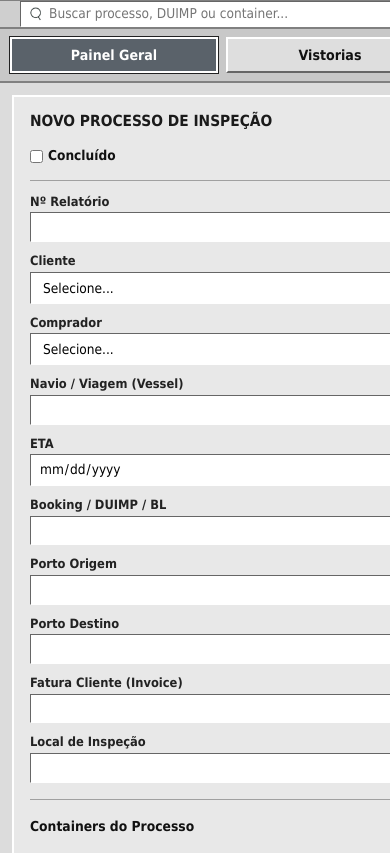
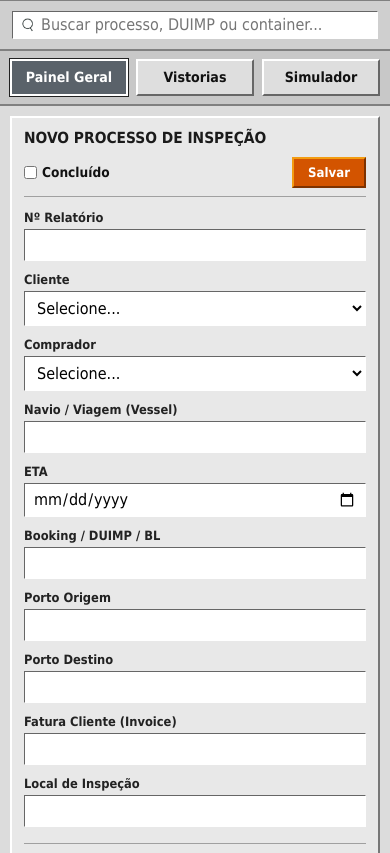
Before and after one commit to michelsmartins-s/simulador-alocacao-logistica, a plain HTML site: page src/index.html in a window 390 px wide. Shown: the part 67-920 px from the top of the page. Drawn offline with nearby package versions, Linux system fonts and the light colour scheme; no server answers.

Commit message:
fix: eu odeio estilizacao

```diff
--- a/src/css/style.css
+++ b/src/css/style.css
@@ -390,3 +390,94 @@ body {
         min-width: 600px;
     }
 }
+
+@media (max-width: 768px) {
+    html, body {
+        width: 100%;
+        max-width: 100%;
+        overflow-x: hidden;
+    }
+
+    body {
+        display: flex;
+        flex-direction: column;
+        height: auto;
+        min-height: 100vh;
+    }
+
+    .header-logo {
+        border-right: none;
+        padding: 10px;
+        width: 100%;
+    }
+
+    .header-busca {
+        padding: 10px 12px;
+        flex-wrap: wrap;
+        gap: 8px;
+        width: 100%;
+    }
+
+    .buscador {
+        width: 100%;
+    }
+
+    .sidebar {
+        flex-direction: row;
+        border-right: none;
+        border-bottom: 2px solid #808080;
+        padding: 8px 10px;
+        gap: 8px;
+        width: 100%;
+    }
+
+    .menu-btn {
+        flex: 1;
+        white-space: nowrap;
+        padding: 8px 6px;
+    }
+
+    .workspace {
+        padding: 10px;
+        width: 100%;
+        overflow-x: hidden;
+    }
+
+    .painel,
+    .lista-processos {
+        padding: 12px;
+        width: 100%;
+        max-width: 100%;
+    }
+
+    .form-grid {
+        grid-template-columns: 1fr;
+    }
+
+    .painel-header,
+    .lista-header {
+        flex-direction: column;
+        align-items: flex-start;
+        gap: 10px;
+    }
+
+    .header-actions {
+        width: 100%;
+        flex-wrap: wrap;
+        justify-content: space-between;
+    }
+
+    .form-grupo input,
+    .form-grupo select,
+    .buscador input {
+        font-size: 16px;
+        width: 100%;
+    }
+
+    .tabela-dados {
+        display: block;
+        width: 100%;
+        overflow-x: auto;
+        -webkit-overflow-scrolling: touch;
+    }
+}
--- a/src/index.html
+++ b/src/index.html
@@ -2,7 +2,7 @@
 <html lang="pt-BR">
 <head>
     <meta charset="UTF-8">
-    <meta name="viewport" content="width=device-width, initial-scale=1.0, maximum-scale=1.0">
+    <meta name="viewport" content="width=device-width, initial-scale=1.0">
     <title>Macrimar Log - Sistema de Gestão</title>
     <link rel="icon" type="image/webp" href="img/MacrimarLogo.webp">
     <link rel="stylesheet" href="css/modern-normalize.css">
```
Also changed, not shown: src/laudos.html (+1 -1 lines).
